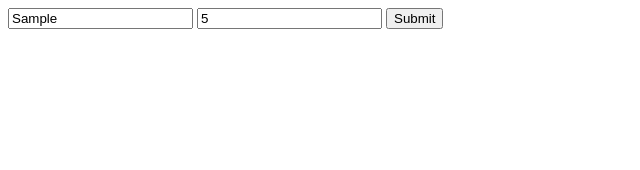
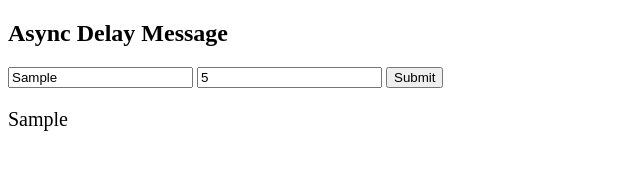
Before and after one commit to acciojob/async-function-timeout-rd1476453, a website: page main.html in a window 1280 px wide. Both pictures are taken after typing "Sample", "5" into the empty fields and a click on the button "Submit". Shown: the whole page, without its empty margins (0-640 px from the left). Drawn offline with Linux system fonts and the light colour scheme.

Commit message:
created a submission

```diff
--- a/main.html
+++ b/main.html
@@ -1,20 +1,20 @@
 <!DOCTYPE html>
+<html lang="en">
+<head>
+    <meta charset="UTF-8" />
+    <meta name="viewport" content="width=device-width, initial-scale=1.0" />
+    <title>Async Delay Message</title>
+</head>
+<body>
 
-<html>
-  <head>
-    <link rel="stylesheet" href="styles.css" />
-  </head>
+    <h2>Async Delay Message</h2>
 
-  <body>
-    <!-- the entire body must be written by student -->
-    <form onsubmit="return false">
-      <input type="text" id="text" placeholder="Text" />
-      <input type="number" id="delay" placeholder="Delay" />
-      <button type="button" id="btn">Submit</button>
-    </form>
+    <input type="text" id="text" placeholder="Enter your message" />
+    <input type="number" id="delay" placeholder="Enter delay in ms" />
+    <button id="btn">Submit</button>
 
-    <div id="output"></div>
+    <div id="output" style="margin-top: 20px; font-size: 20px;"></div>
 
-    <script type="text/javascript" src="./script.js"></script>
-  </body>
+    <script src="script.js"></script>
+</body>
 </html>
--- a/script.js
+++ b/script.js
@@ -1 +1,28 @@
-//your JS code here. If required.
+// Convert setTimeout into a Promise
+function wait(ms) {
+    return new Promise(resolve => setTimeout(resolve, ms));
+}
+
+async function showMessage() {
+    const text = document.getElementById("text").value;
+    const delay = Number(document.getElementById("delay").value);
+    const output = document.getElementById("output");
+
+    // Clear previous output
+    output.textContent = "";
+
+    // Input validation
+    if (!text || !delay) {
+        output.textContent = "Please enter both message and delay!";
+        return;
+    }
+
+    // Wait for given time
+    await wait(delay);
+
+    // Show message
+    output.textContent = text;
+}
+
+// Attach event to button
+document.getElementById("btn").addEventListener("click", showMessage);
```
